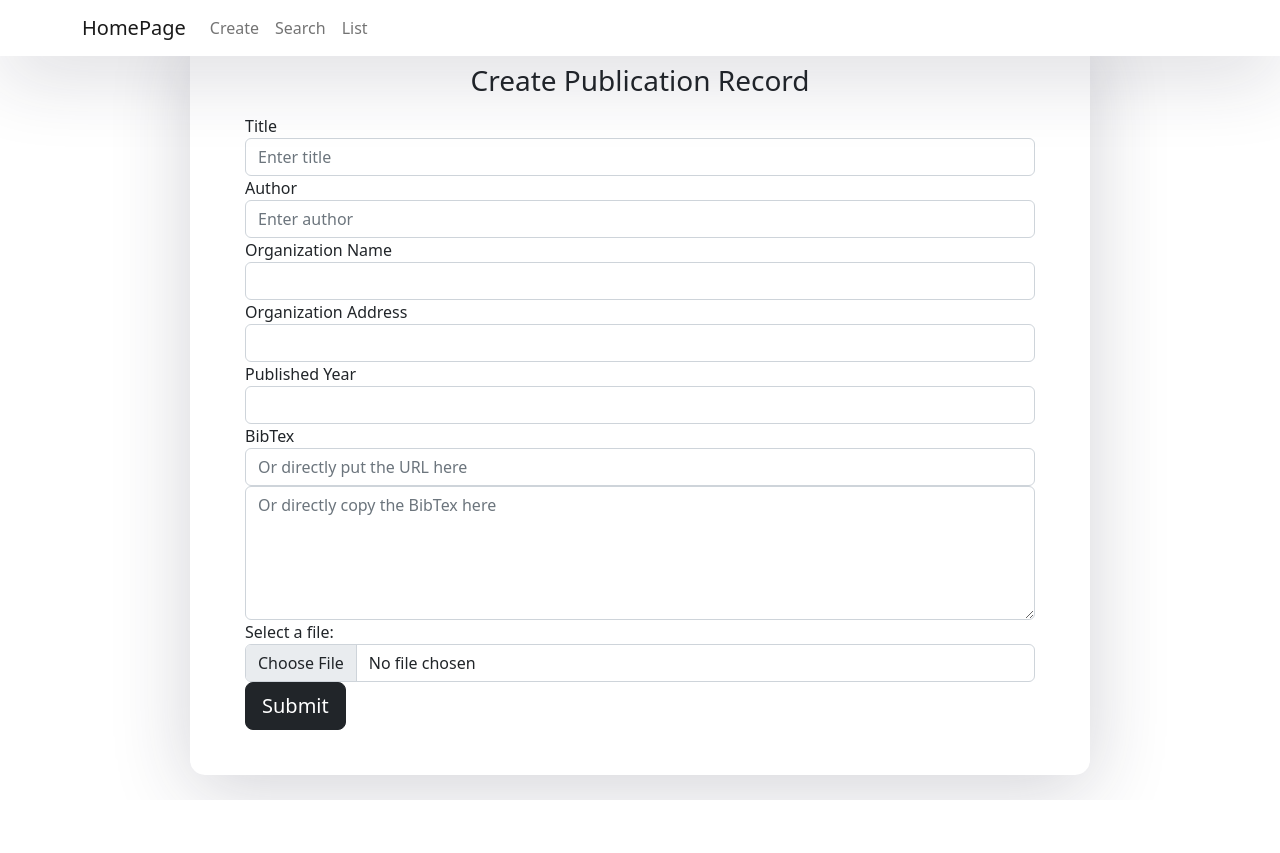
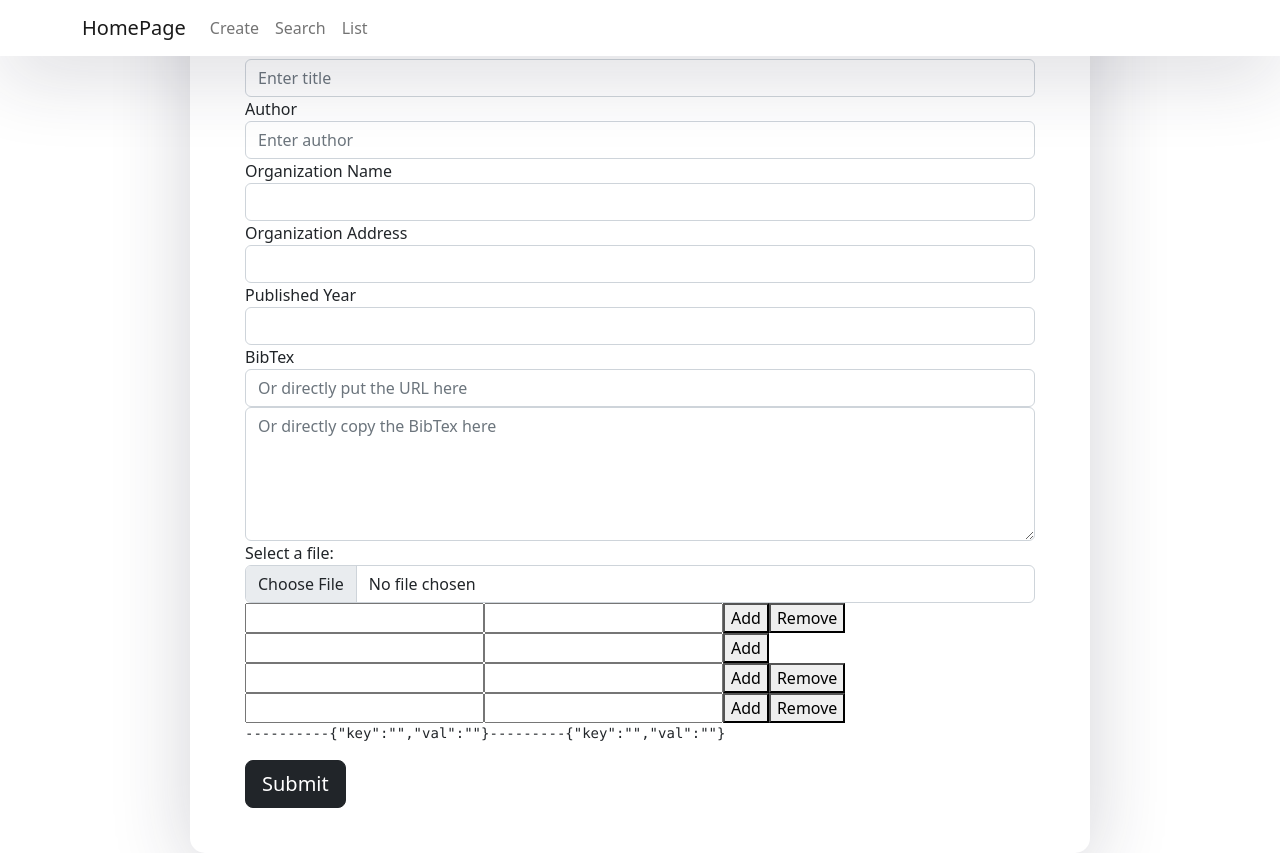
Before and after one commit to zhou98ch/lab_frontend, a React (Create React App) app: page / in a window 1280 px wide. Before the commit the page ends 800 px from the top, so only its background shows below. Built offline with nearby package versions, Linux system fonts and the light colour scheme.

Commit message:
一半 addjson

```diff
--- a/src/components/create.component.js
+++ b/src/components/create.component.js
@@ -2,7 +2,7 @@ import React, { Component } from "react";
 import {parseBibFile, normalizeFieldValue, organization} from "bibtex";
 import { findAllInRenderedTree } from "react-dom/test-utils";
 import axios from 'axios';
-import $ from 'jquery';
+import $, { event } from 'jquery';
 window.jQuery = $;
 window.$ = $;
 //TODO
@@ -110,6 +110,10 @@ export default class Login extends Component {
         url:'',
         pubDate: '',
         orgAddress:'',
+
+        addInfosKey:'',
+        addInfosVal:'',
+        addInfos:[{ key: '', val:'' },{ key: '', val:'' }]
       };
 
     submit=()=>{
@@ -309,15 +313,44 @@ export default class Login extends Component {
             bibtext: e.target.value
         })
     }
+    addInfosKey_change=(e,index)=>{
+
+        // let y = e.target.value.key;
+
+        //alert(e.target);
+        const list = [...this.state.addInfosKey];
+        list[index] = e.target.value;
+        this.setState({
+            addInfosKey:list
+        });
+    }
+    addInfosVal_change=(e,index)=>{
+        //let {key,val} = e.target;
+        //alert(e.target);
+        const list = [...this.state.addInfosVal];
+        list[index] = e.target.value;
+        this.setState({
+            addInfosVal:list
+        });
+    }
+
+    addInfos_change=(e,index)=>{
+        const { name, value } = e.target;
+        const list = [...this.state.addInfos];
+        list[index][name] = value;
+        this.setState({
+            addInfos:list
+        });
+    }
 
 
 
     render() {
-        const {title, bibtext,author,organization,orgAddress,pubDate,url} = this.state
+        const {title, bibtext,author,organization,orgAddress,pubDate,url,addInfosKey,addInfosVal,addInfos} = this.state;
         return (
             <form>
 
-                <h3>Create Publication Record</h3>
+                <h3>Use Case:Create and Upload</h3>
 
                 <div className="form-group">
                     <label>Title</label>
@@ -359,6 +392,96 @@ export default class Login extends Component {
                 </div>
 
 
+                    <div className="additional-box">
+                        <input
+                        type = "text"
+                        name = "key"
+
+                        onChange={e =>this.addInfosKey_change(e,0)}
+                        />
+
+                        <input
+                        type = "text"
+                        name = "val"
+
+                        onChange={e =>this.addInfosVal_change(e,0)}
+                        />
+                        <button>Add</button>
+                        <button>Remove</button>
+
+                    </div>
+
+                <div className="additional-box">
+                    <input
+                    type = "text"
+                    name = "key"
+
+                    onChange={e =>this.addInfosKey_change(e,1)}
+                    />
+
+                    <input
+                    type = "text"
+                    name = "val"
+
+                    onChange={e =>this.addInfosVal_change(e,1)}
+                    />
+                    <button>Add</button>
+
+                </div>
+
+                <div className="additional-box">
+                    <input
+                    type = "text"
+                    name = "key"
+                    value = {addInfos.key}
+                    onChange={e =>this.addInfos_change(e,0)}
+                    />
+
+                    <input
+                    type = "text"
+                    name = "val"
+                    value = {addInfos.val}
+                    onChange={e =>this.addInfos_change(e,0)}
+                    />
+                    <button>Add</button>
+                    <button>Remove</button>
+
+                </div>
+
+                <div className="additional-box">
+                    <input
+                    type = "text"
+                    name = "key"
+                    value = {addInfos.key}
+                    onChange={e =>this.addInfos_change(e,1)}
+                    />
+
+                    <input
+                    type = "text"
+                    name = "val"
+                    value = {addInfos.val}
+                    onChange={e =>this.addInfos_change(e,1)}
+                    />
+                    <button>Add</button>
+                    <button>Remove</button>
+
+                </div>
+
+
+
+
+
+                <pre>
+                    {addInfosKey}
+                   -----
+                   {addInfosVal}
+                   -----
+                   {JSON.stringify(addInfos[0])}
+                   ---------
+                   {JSON.stringify(addInfos[1])}
+                </pre>
+
+
 
 
 
```
